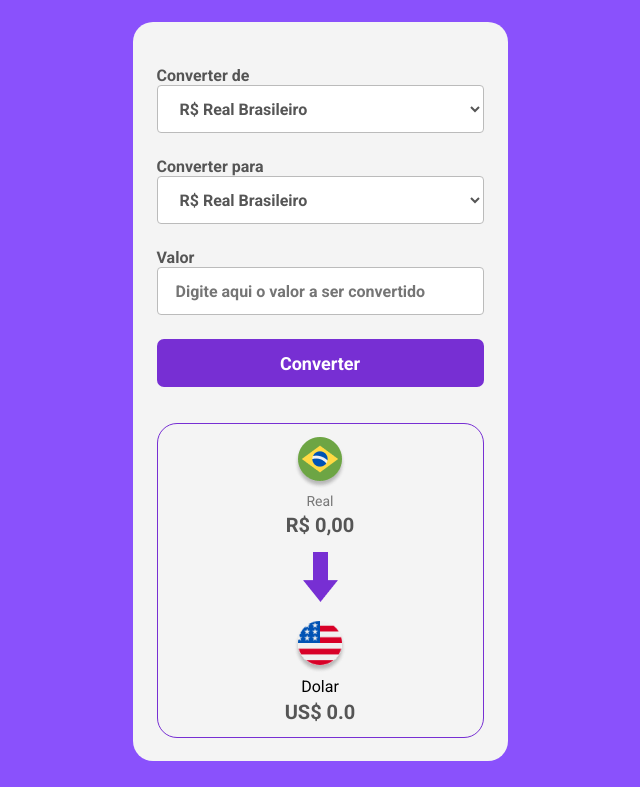
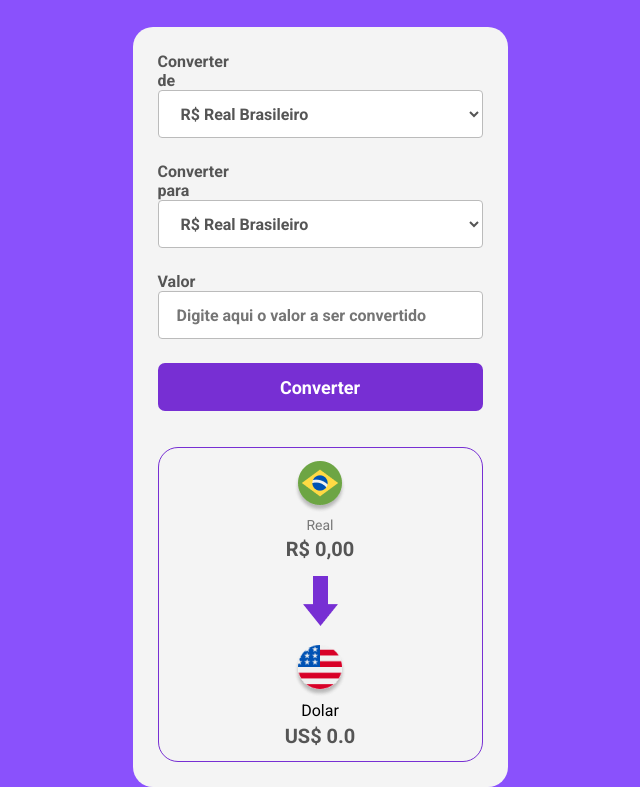
Before and after one commit to maicoonlkv/conversor-moedas, a plain HTML site: page index.html in a window 1280 px wide. Shown: the part 278-1065 px from the top of the page, without its empty margins (320-960 px from the left). Before the commit the page ends 1039 px from the top, so only its background shows below. Drawn offline with Linux system fonts and the light colour scheme.

Commit message:
Alterado CSS para display flex

```diff
--- a/scripts.js
+++ b/scripts.js
@@ -13,11 +13,9 @@ const converterValues =  async() =>  {  //Criacao da função
 
     const dolarToday = data.USDBRL.high
     const euroToday = data.EURBRL.high
-    //const libraToday = 6.26
-    //const bitcoinToday = 210552.05
-    //const realToday = 1
-
-
+    const libraToday = 6.26
+    const bitcoinToday = 210552.05
+    const realToday = 1
 
     if (currencySelect.value == "dolar") {
         currencyValueConverted.innerHTML = new Intl.NumberFormat("en-US", {
--- a/styles.css
+++ b/styles.css
@@ -8,29 +8,39 @@
 
 body {
     background-color: #8A51FC; /* Mudo o fundo da tela */
+    display: flex;
+    flex-direction: column;
+    align-items: center;
+    height: 100vh;
+    gap: 30px;
+
 }
 
 .logo {
     width: 300px;
     margin-top: 50px;
-    margin-left: auto; /*colocar em auto */
-    margin-right: auto; /*colocar em auto */
-    display: block; /* quando margins estiverem auto, e colocar display block fica centralizado */
+
+    /*margin-left: auto; /*colocar em auto */
+    /*margin-right: auto; /*colocar em auto */
+    /*display: block; /* quando margins estiverem auto, e colocar display block fica centralizado */
 }
 
 main {
     width: 375px;
     background: #F4F4F4;
     border-radius: 20px;
-    margin: 0 auto;
-    padding: 44px 24px 23px;
-    margin-top: 25px;
+    display: flex;
+    flex-direction: column;
+    padding: 25px;
+
 }
 
 label {
     color: #555555;
     font-weight: 700;
     font-size: 16px;
+    display: flex;
+    flex-direction: inherit;
 }
 
 select,
```
